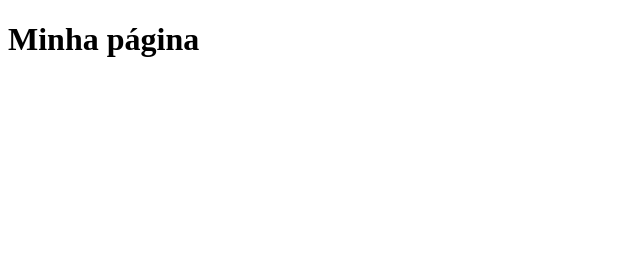
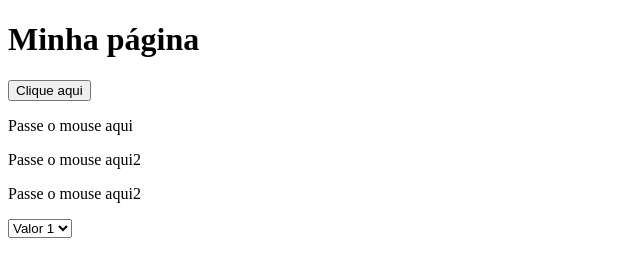
Before and after one commit to jdsmoreira/aula_javascript, a plain HTML site: page index.html in a window 1280 px wide. Shown: the whole page, without its empty margins (0-640 px from the left). Drawn offline with Linux system fonts and the light colour scheme.

Commit message:
finalizado curso iniciante javaScript

```diff
--- a/index.html
+++ b/index.html
@@ -5,7 +5,17 @@
         <meta charset="utf-8">
         <script type="text/javascript" src="js/main.js"></script>
     </head>
-    <body>
+    <body onload="load()">
         <h1>Minha página</h1>
+        <button type="button" onclick="clicou()">Clique aqui</button>
+        <p id="agradecimento" onclick="redirecionar()"></p>
+        <p id="mousemove" onmouseover="trocar(this)" onmouseout="voltar(this)">Passe o mouse aqui</p>
+        <p id="mousemove2" onmouseover="trocar(this)" onmouseout="voltar(this)">Passe o mouse aqui2</p>
+        <p onmouseover="trocar(this)" onmouseout="voltar(this)">Passe o mouse aqui2</p>
+        <select onchange="funcaoChange(this)">
+            <option value="1">Valor 1</option>
+            <option value="2">Valor 2</option>
+            <option value="3">Valor 3</option>
+        </select>
     </body>
 </html>
--- a/js/main.js
+++ b/js/main.js
@@ -60,3 +60,64 @@
 // var  d = new Date();
 // alert(d.getMonth()+1);
 // alert(d.getDay());
+
+
+//Funções
+
+// function soma(n1, n2){
+//     return n1 + n2;
+// }
+// alert(soma(5, 10));
+
+// function setReplace(frase, nome, novo_nome){
+//     frase.replace(nome, novo_nome);
+//     return frase
+// }
+
+// alert(setReplace("Vai Japão", "Japão", "Brasil"));
+
+// function validaIdade(idade){
+//     var validar;
+//     if (idade >= 18){
+//         validar =  true
+//     }else{
+//         validar = false
+//     }
+//     return validar;
+// }
+
+// var idade = prompt("Qual sua idade");
+// console.log(validaIdade(idade));
+
+
+function clicou(){
+    //alert("Obrigado por clicar");
+    document.getElementById("agradecimento").innerHTML = "<b>Obrigado por clicar!!</b>";
+    //console.log(document.getElementById("agradecimento"));
+}
+
+function redirecionar(){
+    window.open("https://www.4devs.com.br/");
+    //mesma janela
+    //window.location.href = "https://www.4devs.com.br/";
+}
+
+function trocar(elemento){
+
+    //document.getElementById("mousemove").innerHTML = "Obrigado por passar o mouse";
+    //alert("Trocar texto");
+    elemento.innerHTML = "Obrigado por passar o mouse";
+}
+
+function voltar(elemento){
+    //document.getElementById("mousemove").innerHTML = "Passe o mouse aqui";
+    elemento.innerHTML = "Passe o mouse aqui";
+}
+
+function load(){
+    alert("Página carregada");
+}
+
+function funcaoChange(elemento){
+    console.log(elemento.value);
+}
```
